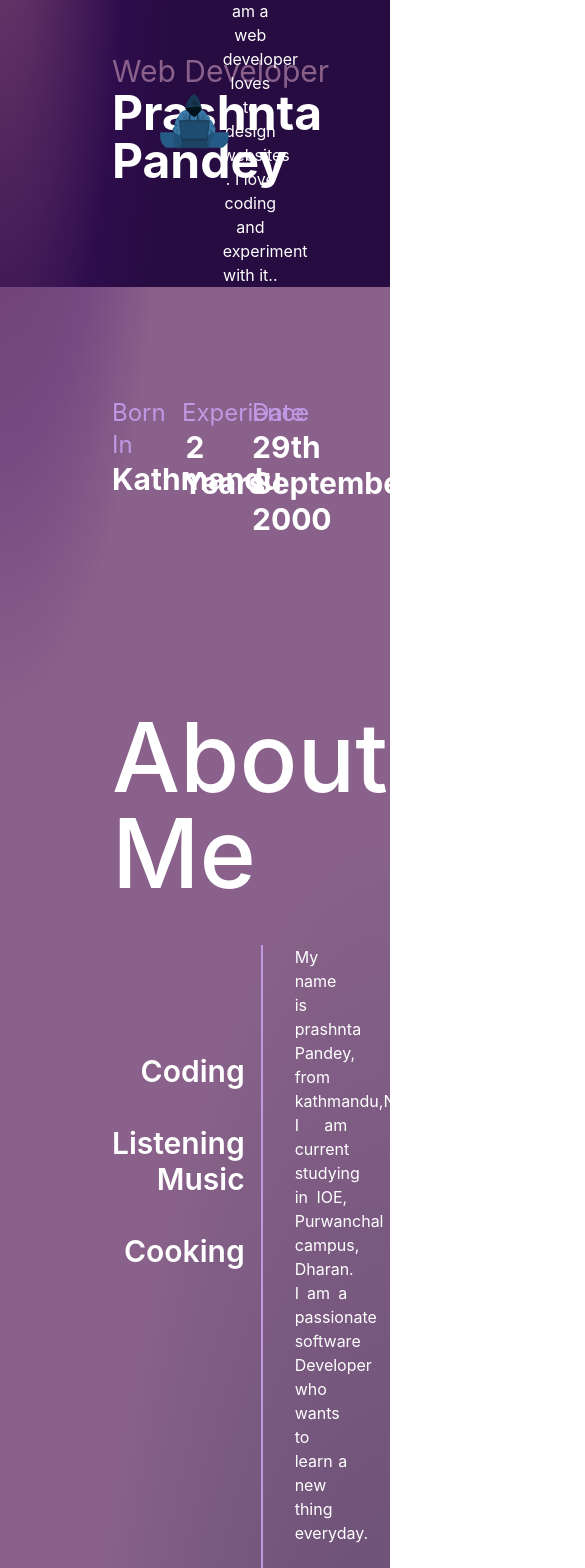
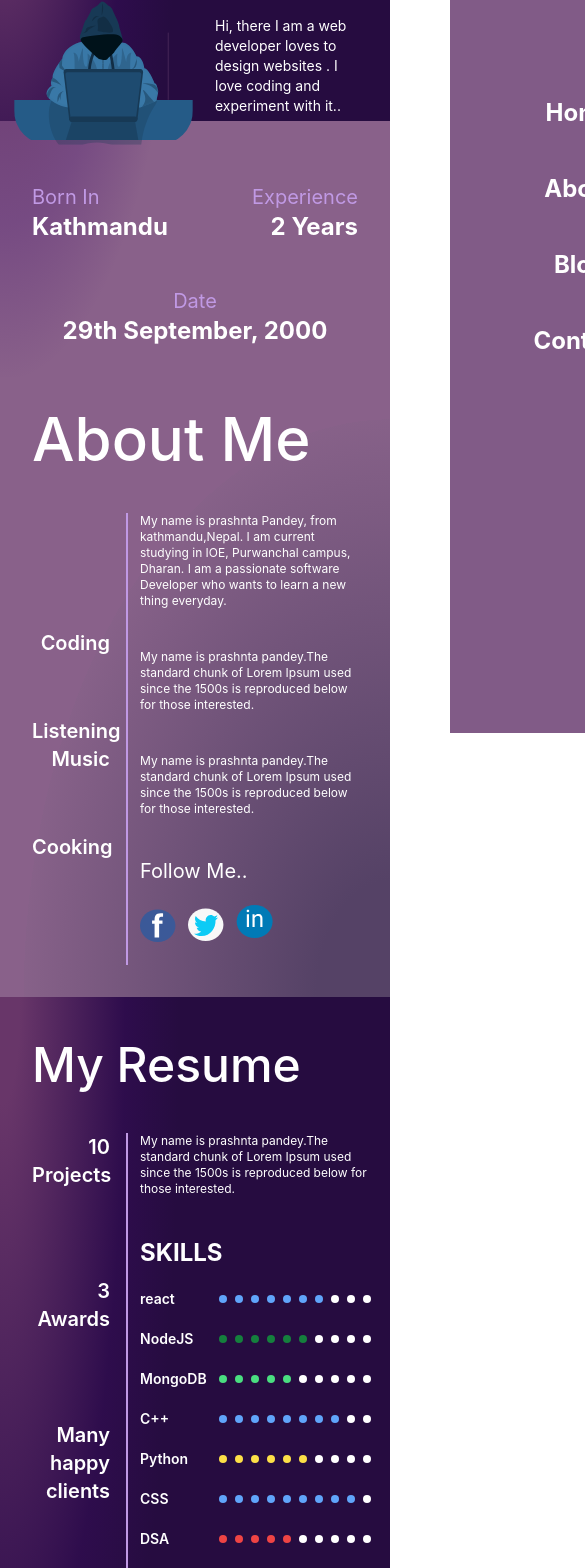
Before and after one commit to pandeyprashant123-coder/portfolio-website, a React (Create React App) app: page / in a window 390 px wide. Shown: the part 135-1703 px from the top of the page, 585 px wide, since content can reach past the window. Built offline with nearby package versions, Linux system fonts and the light colour scheme.

Commit message:
responsive

```diff
--- a/src/components/About.jsx
+++ b/src/components/About.jsx
@@ -6,10 +6,10 @@ import linkedin from "../imgs/linkedin.svg";
 const About = () => {
   return (
     <section className="bg-[#89618A]">
-      <div className="bottom-gradient flex flex-col  px-28 pb-8">
-        <h1 className="text-8xl font-medium text-white mb-11">About Me</h1>
+      <div className="bottom-gradient flex flex-col px-8 md:px-28 pb-8 py-8">
+        <h1 className="text-6xl md:text-8xl font-medium text-white mb-11">About Me</h1>
         <div className="flex flex-row justify-around">
-          <div className="w-96 text-white text-3xl font-semibold text-right border-r-2 border-[#C099E4] pr-4">
+          <div className="flex flex-col gap-4 md:gap-0 w-24 md:w-96 text-white text-xl md:text-4xl font-semibold text-right border-r-2 border-[#C099E4] pr-4">
           <h1></h1><br/><br/><br/>
                     <h1>Coding</h1><br/>
                     <h1>Listening<br/>Music</h1><br/>
@@ -17,7 +17,7 @@ const About = () => {
             <h1></h1>
 
           </div>
-          <div className="flex flex-col gap-10 text-white pl-8 pr-10 w-3/4 text-justify">
+          <div className="flex flex-col gap-10 text-xs md:text-xl text-white pl-3 md:pl-8 md:pr-10 w-3/4 md:text-justify">
             <p>
               My name is prashnta Pandey, from kathmandu,Nepal. I am current
               studying in IOE, Purwanchal campus, Dharan. I am a passionate
--- a/src/components/Nav.jsx
+++ b/src/components/Nav.jsx
@@ -8,7 +8,7 @@ const navAnimationback = {
 };
 const Nav = ({ nav,setnav }) => {
   return (
-    <div className="animationClick fixed gap-y-44 right-0 top-12 flex flex-col bg-[#62326A]/[0.8] h-full w-1/4" style={nav?navAnimation:navAnimationback}>
+    <div className="animationClick fixed gap-y-44 right-0 top-6 lg:top-12 flex flex-col bg-[#62326A]/[0.8] h-full w-2/3 md:w-1/3 lg:w-1/4" style={nav?navAnimation:navAnimationback}>
       <div className="text-left p-1">
         <button onClick={()=>setnav(false)}>&#10060;</button>
       </div>
--- a/src/components/Resume.jsx
+++ b/src/components/Resume.jsx
@@ -1,13 +1,15 @@
-import React from 'react'
-import Dots from './Dots'
+import React from "react";
+import Skills from "./Skills";
 
 const Resume = () => {
   return (
-    <section className='bg-[#260C40]'>
-        <div className='back-gradient flex flex-col py-11  px-28 pb-8'>
-            <h1 className='text-8xl font-medium text-white mb-11'>My Resume</h1>
-            <div className='flex flex-row'>
-                <div className='w-96 text-white text-3xl text-right font-semibold border-r-2 border-[#C099E4] pr-4'>
+    <section className="bg-[#260C40]">
+      <div className="back-gradient flex flex-col py-11  px-8 lg:px-28 pb-8">
+        <h1 className="text-5xl lg:text-8xl font-medium text-white mb-11">
+          My Resume
+        </h1>
+        <div className="flex flex-row">
+          <div className="flex flex-col gap-4 lg:gap-0 w-24  lg:w-96 text-white text-xl lg:text-4xl text-right font-semibold border-r-2 border-[#C099E4] pr-4">
             <h1>
               10
               <br /> Projects
@@ -26,64 +28,50 @@ const Resume = () => {
               happy clients
             </h1>
           </div>
-                <div className='flex flex-col gap-10 text-white pl-8 pr-10 w-3/4'>
-                    <p>My name is prashnta pandey.The standard chunk of Lorem Ipsum used since the 1500s is reproduced below for those interested.</p>
-                    <div className=''>
-                        <h1 className='text-2xl font-bold'>SKILLS</h1>
-                        <div className='flex flex-row gap-5 py-5'>
-                            <div className='text-xl font-semibold flex flex-col gap-5'>
-                                <div className='flex flex-row gap-9 justify-between items-center'>
-                                    <h1>React</h1>
-                                    <Dots num={7} colorL={'bg-blue-400'}/>
-                                </div>
-                                <div className='flex flex-row gap-9 justify-between items-center'>
-                                    <h1>NodeJS</h1>
-                                    <Dots num={6} colorL={'bg-green-700'}/>
-                                </div>
-                                <div className='flex flex-row gap-9 justify-between items-center'>
-                                    <h1>MongoDB</h1>
-                                    <Dots num={5} colorL={'bg-green-400'}/>
-                                </div>
-                                <div className='flex flex-row gap-9 justify-between items-center'>
-                                    <h1>C++</h1>
-                                    <Dots num={8} colorL={'bg-blue-400'}/>
-                                </div>
-                                <div className='flex flex-row gap-9 justify-between items-center'>
-                                    <h1>Python</h1>
-                                    <Dots num={6} colorL={'bg-yellow-300'}/>
-                                </div>
-                                <div className='flex flex-row gap-9 justify-between items-center'>
-                                    <h1>CSS</h1>
-                                    <Dots num={9} colorL={'bg-blue-400'}/>
-                                </div>
-                                <div className='flex flex-row gap-9 justify-between items-center'>
-                                    <h1>DSA</h1>
-                                    <Dots num={5} colorL={'bg-red-500'}/>
+          <div className="flex flex-col gap-10 text-white text-xs lg:text-xl pl-3 lg:pl-8 lg:pr-10 w-3/4">
+            <p>
+              My name is prashnta pandey.The standard chunk of Lorem Ipsum used
+              since the 1500s is reproduced below for those interested.
+            </p>
+            <div className="">
+              <h1 className="text-2xl font-bold">SKILLS</h1>
+              <div className="flex flex-row gap-5 py-5">
+                <div className="text-xl font-semibold flex flex-col gap-5">
+                  <Skills skill={"react"} dots={7} colorL={"bg-blue-400"} />
+                  <Skills skill={"NodeJS"} dots={6} colorL={"bg-green-700"} />
+                  <Skills skill={"MongoDB"} dots={5} colorL={"bg-green-400"} />
+                  <Skills skill={"C++"} dots={8} colorL={"bg-blue-400"} />
+                  <Skills skill={"Python"} dots={6} colorL={"bg-yellow-300"} />
+                  <Skills skill={"CSS"} dots={9} colorL={"bg-blue-400"} />
+                  <Skills skill={"DSA"} dots={5} colorL={"bg-red-500"} />
                 </div>
               </div>
             </div>
-                    </div>
-                    <div className='flex justify-between'>
-                        <div  className='flex flex-col gap-3'>
-                            <h1 className='text-3xl font-semibold'>Education</h1>
+            <div className="flex flex-col lg:flex-row gap-8 justify-between">
+              <div className="flex flex-col gap-3">
+                <h1 className="text-3xl font-semibold">Education</h1>
                 <div>
-                                <p className='text-[#89618A]'>2019 - 2021</p>
-                                <h1 className='text-xl'>+2 Science</h1>
-                                <p className='text-[#89618A]'>Advance Academy S.S</p>
+                  <p className="text-[#89618A]">2019 - 2021</p>
+                  <h1 className="text-xl">+2 Science</h1>
+                  <p className="text-[#89618A]">Advance Academy S.S</p>
                 </div>
                 <div>
-                                <p className='text-[#89618A]'>2022 - present</p>
-                                <h1 className='text-xl'>Bachlor in Computer Engineering</h1>
-                                <p className='text-[#89618A]'>IOE,Purwanchal Campus Dharan-8</p>
+                  <p className="text-[#89618A]">2022 - present</p>
+                  <h1 className="text-xl">Bachlor in Computer Engineering</h1>
+                  <p className="text-[#89618A]">
+                    IOE,Purwanchal Campus Dharan-8
+                  </p>
                 </div>
               </div>
-                        <div className='flex flex-col gap-3'>
-                            <h1 className='text-3xl font-semibold'>Experience</h1>
+              <div className="flex flex-col gap-3">
+                <h1 className="text-3xl font-semibold">Experience</h1>
                 <div>
-                                <p className='text-[#89618A]'>2021</p>
-                                <h1 className='text-xl'>Kosthetik</h1>
-                                <p className='text-[#89618A]'>Web Developer</p>
-                                <p className='text-[#89618A]'>As a freelancer web designer and project handeler.</p>
+                  <p className="text-[#89618A]">2021</p>
+                  <h1 className="text-xl">Kosthetik</h1>
+                  <p className="text-[#89618A]">Web Developer</p>
+                  <p className="text-[#89618A]">
+                    As a freelancer web designer and project handeler.
+                  </p>
                 </div>
               </div>
             </div>
@@ -91,7 +79,7 @@ const Resume = () => {
         </div>
       </div>
     </section>
-  )
-}
+  );
+};
 
-export default Resume
+export default Resume;
--- /dev/null
+++ b/src/components/Skills.jsx
@@ -0,0 +1,20 @@
+import React from "react";
+
+const Skills = ({dots,colorL,skill}) => {
+    const arr1=['bg-white','bg-white','bg-white','bg-white','bg-white','bg-white','bg-white','bg-white','bg-white','bg-white',]
+    for (let i = 0; i < dots; i++) {
+        arr1[i]=colorL
+    }
+  return (
+    <div className='flex text-sm lg:text-xl flex-row gap-3 lg:gap-9 justify-between items-center'>
+      <h1>{skill}</h1>
+      <div className="flex flex-row gap-2 lg:gap-6">
+        {arr1?.map((color) => (
+          <div className={`h-2 w-2 lg:h-3 lg:w-3 rounded-full ${color}`}></div>
+        ))}
+      </div>
+    </div>
+  );
+};
+
+export default Skills;
--- a/src/components/home.jsx
+++ b/src/components/home.jsx
@@ -8,36 +8,36 @@ import Nav from './Nav'
 const Home = () => {
     const [nav, setnav] = useState(false)
   return (
-    <section className='back-split h-screen text-center'>
-      <div className='back-gradient h-screen px-28 grid'>
-        <div className='fixed right-20 top-14 '>
+    <section className='back-split  h-[32rem] md:h-screen lg:h-screen text-center'>
+      <div className='back-gradient h-[32rem] h- md:h-screen lg:h-screen px-8 md:px-12 lg:px-28 flex flex-col md:gap-0 lg:gap-0 justify-evenly  lg:grid'>
+        <div className='fixed right-8 top-6 md:right-15 md:top-8 lg:right-20 lg:top-14 '>
           <button className='btnH ' onClick={()=>setnav(true)}><img src={hamburger} alt="" /></button>
         </div>
         <Nav nav={nav} setnav={setnav}/>
-        <div className="grid grid-cols-3 col-span-2 justify-center items-center ">
-          <div className='text-left w-96'>
-            <h2 className='text-3xl text-[#89618A] z-10'>Web Developer</h2>
-            <h1 className='text-5xl font-bold text-white'>Prashnta Pandey</h1>
+        <div className="grid grid-cols-2 lg:grid-cols-3 justify-center items-center gap-10 lg:gap-0">
+          <div className='text-center md:text-center lg:text-left lg:w-96 col-span-2 md:col-span-2 lg:col-span-1'>
+            <h2 className='lg:text-3xl md:text-3xl text-[#89618A] z-10 text-2xl'>Web Developer</h2>
+            <h1 className='lg:text-5xl md:text-5xl font-bold text-white text-3xl'>Prashnta Pandey</h1>
           </div>
-          <img src={Poster} alt="poster" className='scale-125 relative' />
-          <div className='text-white'>
+          <img src={Poster} alt="poster" className=' scale-125 relative' />
+          <div className='text-white text-left text-sm md:text-xl'>
             <p>
             Hi, there I am a web developer loves to design websites . I love coding and experiment with it..
             </p>
           </div>
           </div>
-          <div className="grid gap-11 grid-cols-3 col-span-2 mt-6">
+          <div className="grid md:gap-10 gap-11 grid-cols-2 md:grid-cols-3 lg:grid-cols-3 mt-6">
             <div className='text-left'>
-              <h3 className='text-2xl text-[#C099E4]'>Born In</h3>
-              <h4 className='text-3xl font-bold text-white'>Kathmandu</h4>
+              <h3 className='text-xl md:text-2xl lg:text-2xl text-[#C099E4]'>Born In</h3>
+              <h4 className='text-2xl md:text-3xl lg:text-3xl font-bold text-white'>Kathmandu</h4>
             </div>
-            <div className='text-center'>
-              <h3 className='text-2xl text-[#C099E4]'>Experience</h3>
-              <h4 className='text-3xl font-bold text-white'>2 Years</h4>
+            <div className='text-right md:text-center lg:text-center'>
+              <h3 className='text-xl md:text-2xl lg:text-2xl text-[#C099E4]'>Experience</h3>
+              <h4 className='text-2xl md:text-3xl lg:text-3xl font-bold text-white'>2 Years</h4>
             </div>
-            <div className='text-right'>
-              <h3 className='text-2xl text-[#C099E4]'>Date</h3>
-              <h4 className='text-3xl font-bold text-white'>29th September, 2000</h4>
+            <div className='text-center md:text-right col-span-2 md:col-span-1 lg:col-span-1 lg:text-right'>
+              <h3 className='text-xl md:text-2xl lg:text-2xl text-[#C099E4]'>Date</h3>
+              <h4 className='text-2xl md:text-3xl lg:text-3xl font-bold text-white'>29th September, 2000</h4>
             </div>
         </div>
       </div>
--- a/tailwind.config.js
+++ b/tailwind.config.js
@@ -9,6 +9,9 @@ module.exports = {
         'purple-l': '#C099E4',
         'purple-lbb': '#62326A',
       },
+      height: {
+        '128': '32rem',
+      }
     },
   },
   plugins: [],
```
Also changed, not shown: src/components/Dots.jsx (deleted, +0 -19 lines). Lines whose indentation alone changed are shown as unchanged.
